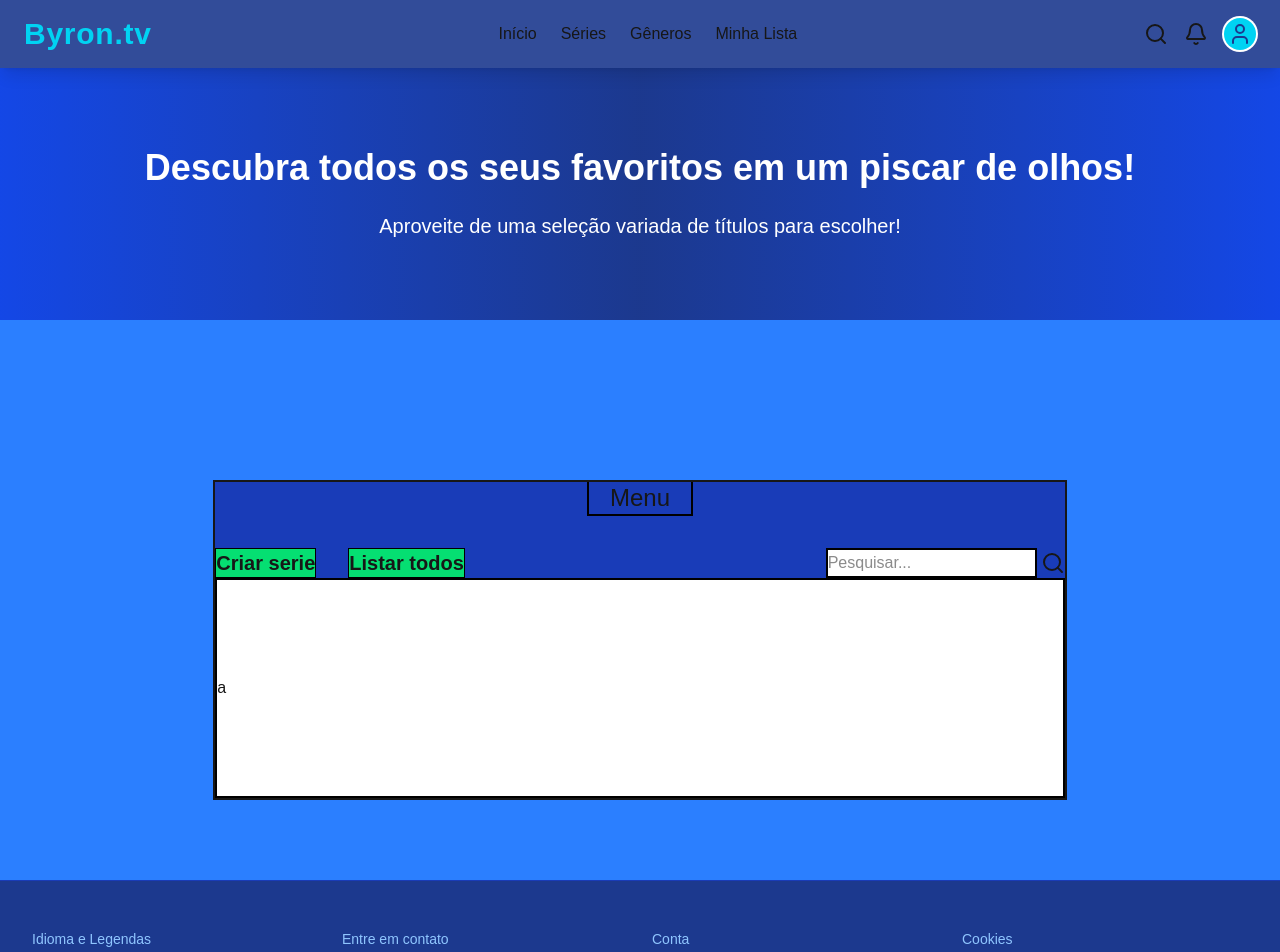
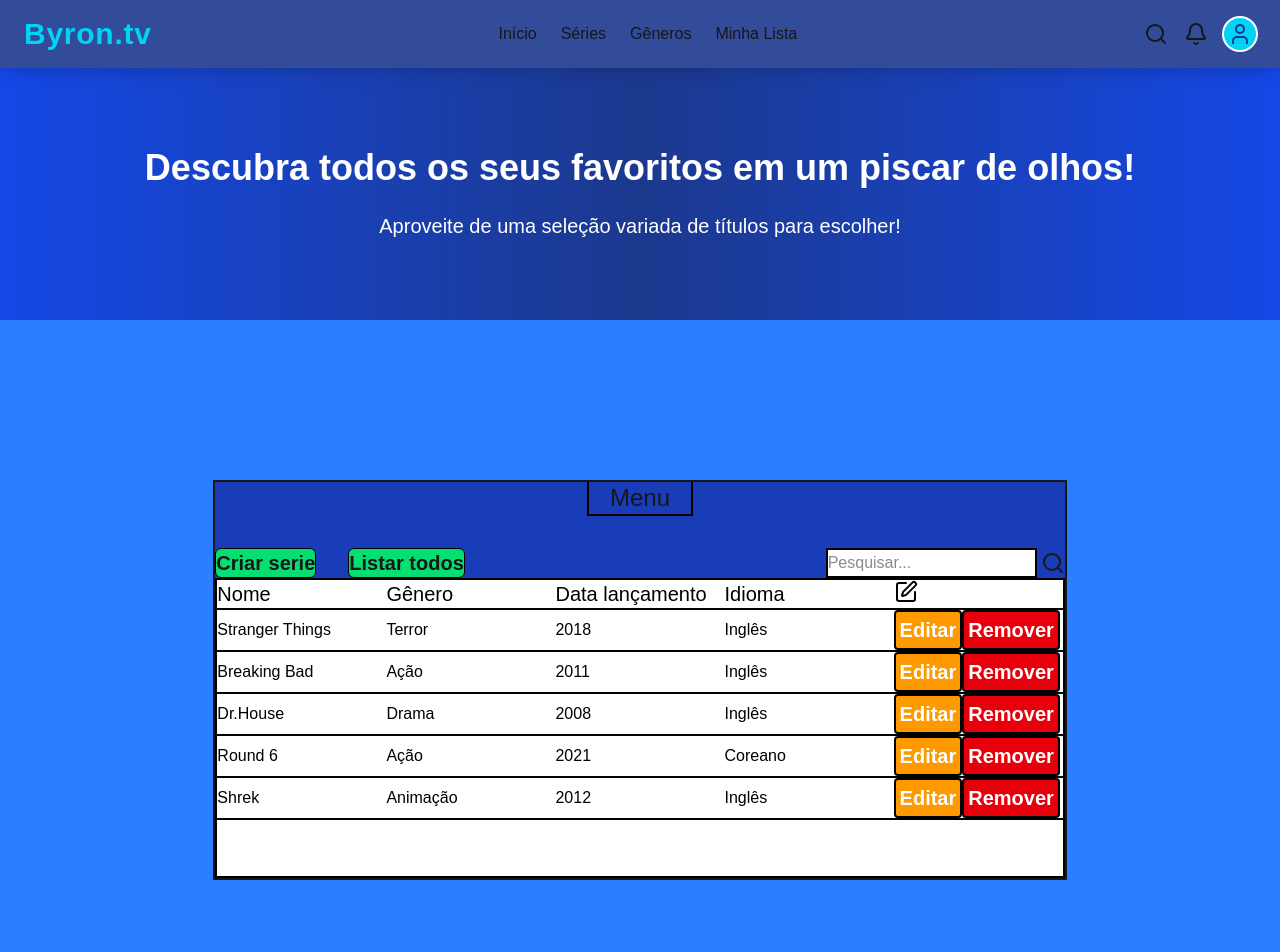
Before and after one commit to enriquemantovani/Streaming-pj-final, a Next.js app: page /series in a window 1280 px wide. Shown: the top 952 px of the page. Built offline with nearby package versions, Linux system fonts and the light colour scheme.

Commit message:
feat: Exemplos de series e generos adicionados, ajustado responsividade

```diff
--- a/src/app/generos/page.tsx
+++ b/src/app/generos/page.tsx
@@ -28,8 +28,17 @@ export default function GenerosPage(){
                     </div>
 
                     <div className="flex w-full min-h-[300px]">
-                        <div className="bg-white w-4/5 md:w-7/10 border-2 border-black">
-                            <p>Lorem</p>
+                        <div className="bg-white w-4/5 md:w-7/10 border-2 border-black text-black text-2xl font-medium flex flex-col">
+
+                            {/*Exemplo de gêneros*/}
+                            <p>Ação</p>
+                            <p>Ficção</p>
+                            <p>Comédia</p>
+                            <p>Super Herói</p>
+                            <p>Suspense</p>
+                            <p>Terror</p>
+                            <p>Policial</p>
+                            <p>Dorama</p>
                         </div>
 
                         <div className="flex justify-center items-center bg-gray-400 border-t-2 border-r-2 border-b-2 border-black w-8">
--- a/src/app/series/page.tsx
+++ b/src/app/series/page.tsx
@@ -1,4 +1,4 @@
-import { Search } from "lucide-react";
+import { Pencil, Search, SquarePen, Trash } from "lucide-react";
 import Link from "next/link";
 
 export default function SeriesPage() {
@@ -28,10 +28,10 @@ export default function SeriesPage() {
                     <div className="w-full">
                         <div className="flex justify-between">
                             <div className="flex gap-8">
-                                <button className="bg-green-400 text-lg md:text-xl font-bold border border-black hover:bg-green-600 transition duration-400">
+                                <button className="bg-green-400 text-lg md:text-xl font-bold border border-black rounded-md hover:bg-green-600 transition duration-400">
                                     Criar serie
                                 </button>
-                                <button className="bg-green-400 text-lg md:text-xl font-bold border border-black hover:bg-green-600 transition duration-400">
+                                <button className="bg-green-400 text-lg md:text-xl font-bold border border-black rounded-md hover:bg-green-600 transition duration-400">
                                     Listar todos
                                 </button>
                             </div>
@@ -48,8 +48,127 @@ export default function SeriesPage() {
                             </div>
                         </div>
 
-                        <div className="bg-white w-full py-24 border-2 border-black">
-                            <p>a</p>
+                        {/*Exemplos de séries*/}
+
+                        <div className="bg-white w-full min-h-[300px] border-2 flex flex-col border-black">
+                            <div className="grid grid-cols-5 border-b-2 border-black text-black font-medium text-sm md:text-xl">
+                                <p>Nome</p>
+                                <p>Gênero</p>
+                                <p>Data lançamento</p>
+                                <p>Idioma</p>
+                                <p><SquarePen/></p>
+                            </div>
+
+                            <div className="grid grid-cols-5 items-center border-b-2 border-black text-black font-medium text-sm md:text-base">
+                                <p>Stranger Things</p>
+                                <p>Terror</p>
+                                <p>2018</p>
+                                <p>Inglês</p>
+                                {/*Botoes de editar e deletar do desktop*/}
+                                <div className="hidden xl:flex">
+                                    <button className="bg-amber-500 text-xl text-white font-bold rounded-sm border-2 border-black hover:bg-amber-600 transition duration-400 p-1">
+                                        Editar
+                                    </button>
+                                    <button className="bg-red-600 text-xl text-white font-bold rounded-sm border-2 border-black hover:bg-red-800 transition duration-400 p-1">
+                                        Remover
+                                    </button>
+                                </div>
+
+                                {/*Botoes de editar e deletar do mobile*/}
+                                <div className="flex gap-2 xl:hidden">
+                                    <Pencil/>
+                                    <Trash/>
+                                </div>
+                            </div>
+
+                            <div className="grid grid-cols-5 items-center border-b-2 border-black text-black font-medium text-sm md:text-base">
+                                <p>Breaking Bad</p>
+                                <p>Ação</p>
+                                <p>2011</p>
+                                <p>Inglês</p>
+                                {/*Botoes de editar e deletar do desktop*/}
+                                <div className="hidden xl:flex">
+                                    <button className="bg-amber-500 text-xl text-white font-bold rounded-sm border-2 border-black hover:bg-amber-600 transition duration-400 p-1">
+                                        Editar
+                                    </button>
+                                    <button className="bg-red-600 text-xl text-white font-bold rounded-sm border-2 border-black hover:bg-red-800 transition duration-400 p-1">
+                                        Remover
+                                    </button>
+                                </div>
+
+                                {/*Botoes de editar e deletar do mobile*/}
+                                <div className="flex gap-2 xl:hidden">
+                                    <Pencil/>
+                                    <Trash/>
+                                </div>
+                            </div>
+
+                            <div className="grid grid-cols-5 items-center border-b-2 border-black text-black font-medium text-sm md:text-base">
+                                <p>Dr.House</p>
+                                <p>Drama</p>
+                                <p>2008</p>
+                                <p>Inglês</p>
+                                {/*Botoes de editar e deletar do desktop*/}
+                                <div className="hidden xl:flex">
+                                    <button className="bg-amber-500 text-xl text-white font-bold rounded-sm border-2 border-black hover:bg-amber-600 transition duration-400 p-1">
+                                        Editar
+                                    </button>
+                                    <button className="bg-red-600 text-xl text-white font-bold rounded-sm border-2 border-black hover:bg-red-800 transition duration-400 p-1">
+                                        Remover
+                                    </button>
+                                </div>
+
+                                {/*Botoes de editar e deletar do mobile*/}
+                                <div className="flex gap-2 xl:hidden">
+                                    <Pencil/>
+                                    <Trash/>
+                                </div>
+                            </div>
+
+                            <div className="grid grid-cols-5 items-center border-b-2 border-black text-black font-medium text-sm md:text-base">
+                                <p>Round 6</p>
+                                <p>Ação</p>
+                                <p>2021</p>
+                                <p>Coreano</p>
+                                {/*Botoes de editar e deletar do desktop*/}
+                                <div className="hidden xl:flex">
+                                    <button className="bg-amber-500 text-xl text-white font-bold rounded-sm border-2 border-black hover:bg-amber-600 transition duration-400 p-1">
+                                        Editar
+                                    </button>
+                                    <button className="bg-red-600 text-xl text-white font-bold rounded-sm border-2 border-black hover:bg-red-800 transition duration-400 p-1">
+                                        Remover
+                                    </button>
+                                </div>
+
+                                {/*Botoes de editar e deletar do mobile*/}
+                                <div className="flex gap-2 xl:hidden">
+                                    <Pencil/>
+                                    <Trash/>
+                                </div>
+                            </div>
+
+                            <div className="grid grid-cols-5 items-center border-b-2 border-black text-black font-medium text-sm md:text-base">
+                                <p>Shrek</p>
+                                <p>Animação</p>
+                                <p>2012</p>
+                                <p>Inglês</p>
+                                {/*Botoes de editar e deletar do desktop*/}
+                                <div className="hidden xl:flex">
+                                    <button className="bg-amber-500 text-xl text-white font-bold rounded-sm border-2 border-black hover:bg-amber-600 transition duration-400 p-1">
+                                        Editar
+                                    </button>
+                                    <button className="bg-red-600 text-xl text-white font-bold rounded-sm border-2 border-black hover:bg-red-800 transition duration-400 p-1">
+                                        Remover
+                                    </button>
+                                </div>
+
+                                {/*Botoes de editar e deletar do mobile*/}
+                                <div className="flex gap-2 xl:hidden">
+                                    <Pencil/>
+                                    <Trash/>
+                                </div>
+                            </div>
+
                         </div>
 
                         {/* Barra de pesquisa no mobile */}
```
